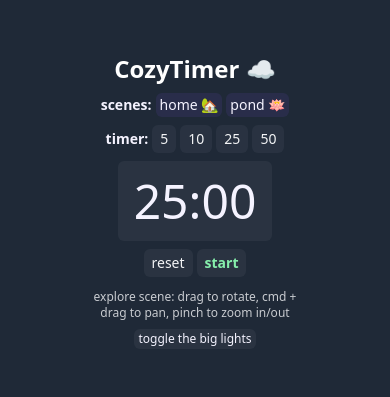
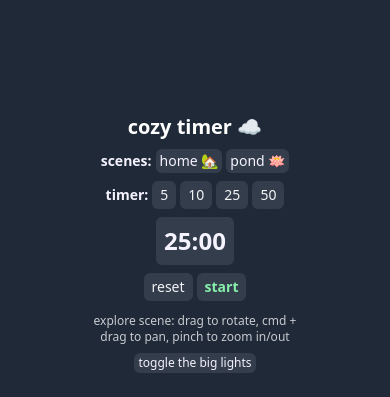
Before and after one commit to mayariii/cozy-timer, a SvelteKit app: page / in a window 390 px wide. Shown: the part 447-844 px from the top of the page. Built offline with nearby package versions, Linux system fonts and the light colour scheme.

Commit message:
update mobile styling

```diff
--- a/src/routes/+page.svelte
+++ b/src/routes/+page.svelte
@@ -55,11 +55,11 @@
 	}
 
 	const TIME_BUTTON_CLASSES =
-		'bg-violet-50/5 text-gray-100 px-2 py-1 rounded-md text-sm text-semibold';
+		'bg-violet-50/10 text-gray-100 px-2 py-1 rounded-md text-sm text-semibold';
 </script>
 
 <svelte:head>
-	<title>CozyTimer ☁️</title>
+	<title>cozy timer ☁️</title>
 	<meta name="description" content="A simple pomodoro timer with cozy vibes" />
 </svelte:head>
 
@@ -90,14 +90,14 @@
 		</Canvas>
 	</div>
 	<div class="fixed bottom-0 md:bottom-8 w-screen z-10">
-		<div class="flex flex-col gap-2 items-center mb-12">
-			<h1 class="text-2xl text-white font-semibold">CozyTimer ☁️</h1>
+		<div class="flex flex-col gap-2 items-center mb-6 md:mb-10">
+			<h1 class="text-xl md:text-2xl text-white font-semibold">cozy timer ☁️</h1>
 			<div class="flex gap-1 text-violet-50 text-sm items-center">
 				<!-- scene options -->
 				<p class="font-semibold">scenes:</p>
-				<button on:click={() => (scene = 'room')} class="bg-violet-500/10 px-1 py-0.5 rounded-md"
+				<button on:click={() => (scene = 'room')} class="bg-violet-50/10 px-1 py-0.5 rounded-md"
 					>home 🏡</button>
-				<button on:click={() => (scene = 'pond')} class="bg-violet-500/10 px-1 py-0.5 rounded-md"
+				<button on:click={() => (scene = 'pond')} class="bg-violet-50/10 px-1 py-0.5 rounded-md"
 					>pond 🪷</button>
 			</div>
 
@@ -122,7 +122,7 @@
 					aria-label="set 50 minute timer">50</button>
 			</div>
 			<!-- timer display -->
-			<p class="bg-violet-50/5 text-violet-50 text-5xl rounded-md p-4">
+			<p class="bg-violet-50/10 text-violet-50 text-2xl md:text-5xl rounded-md p-2 md:p-4 font-semibold">
 				{minutes < 10 ? `0${minutes}` : minutes}:{seconds < 10 ? `0${seconds}` : seconds}
 			</p>
 
@@ -131,7 +131,7 @@
 				<button on:click={resetTimer} class={TIME_BUTTON_CLASSES}>reset</button>
 				<button
 					on:click={isRunning ? stopTimer : startTimer}
-					class=" bg-violet-50/5 px-2 py-1 rounded-md text-sm font-semibold"
+					class=" bg-violet-50/10 px-2 py-1 rounded-md text-sm font-semibold"
 					class:text-green-300={!isRunning}
 					class:text-red-300={isRunning}>{isRunning ? 'pause' : 'start'}</button>
 			</div>
@@ -144,13 +144,13 @@
 			{#if scene === 'room'}
 				<button
 					on:click={toggleLightLevel}
-					class="bg-violet-50/5 text-violet-50 text-xs px-1 py-0.5 rounded-md"
+					class="bg-violet-50/10 text-violet-50 text-xs px-1 py-0.5 rounded-md"
 					>toggle the big lights</button>
 			{/if}
 			{#if scene === 'pond'}
 				<button
 					on:click={() => (autoRotate = !autoRotate)}
-					class="bg-violet-50/5 text-violet-50 text-xs px-1 py-0.5 rounded-md"
+					class="bg-violet-50/10 text-violet-50 text-xs px-1 py-0.5 rounded-md"
 					>{`turn ${autoRotate ? 'off' : 'on'} auto rotate`}
 				</button>
 			{/if}
```
